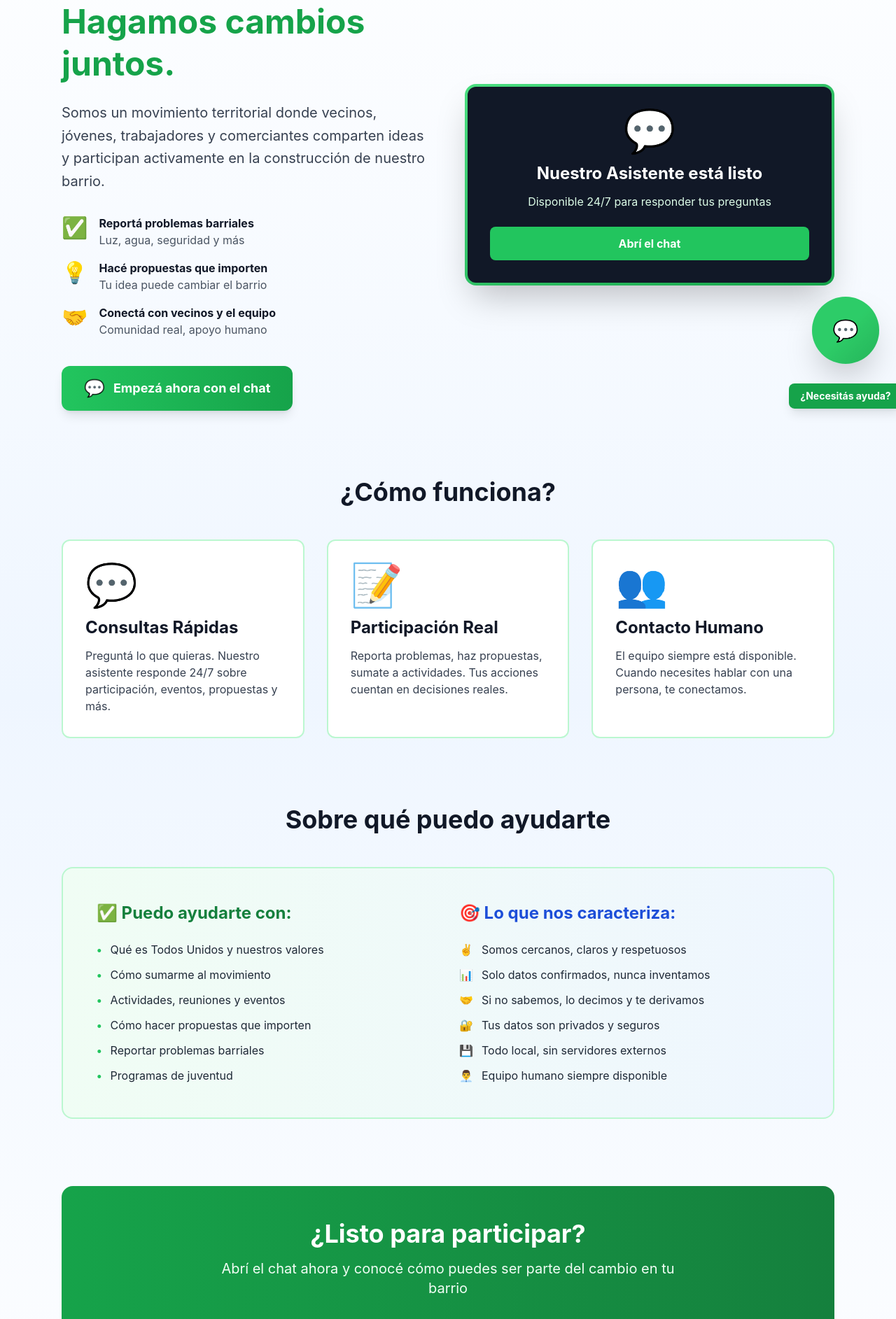
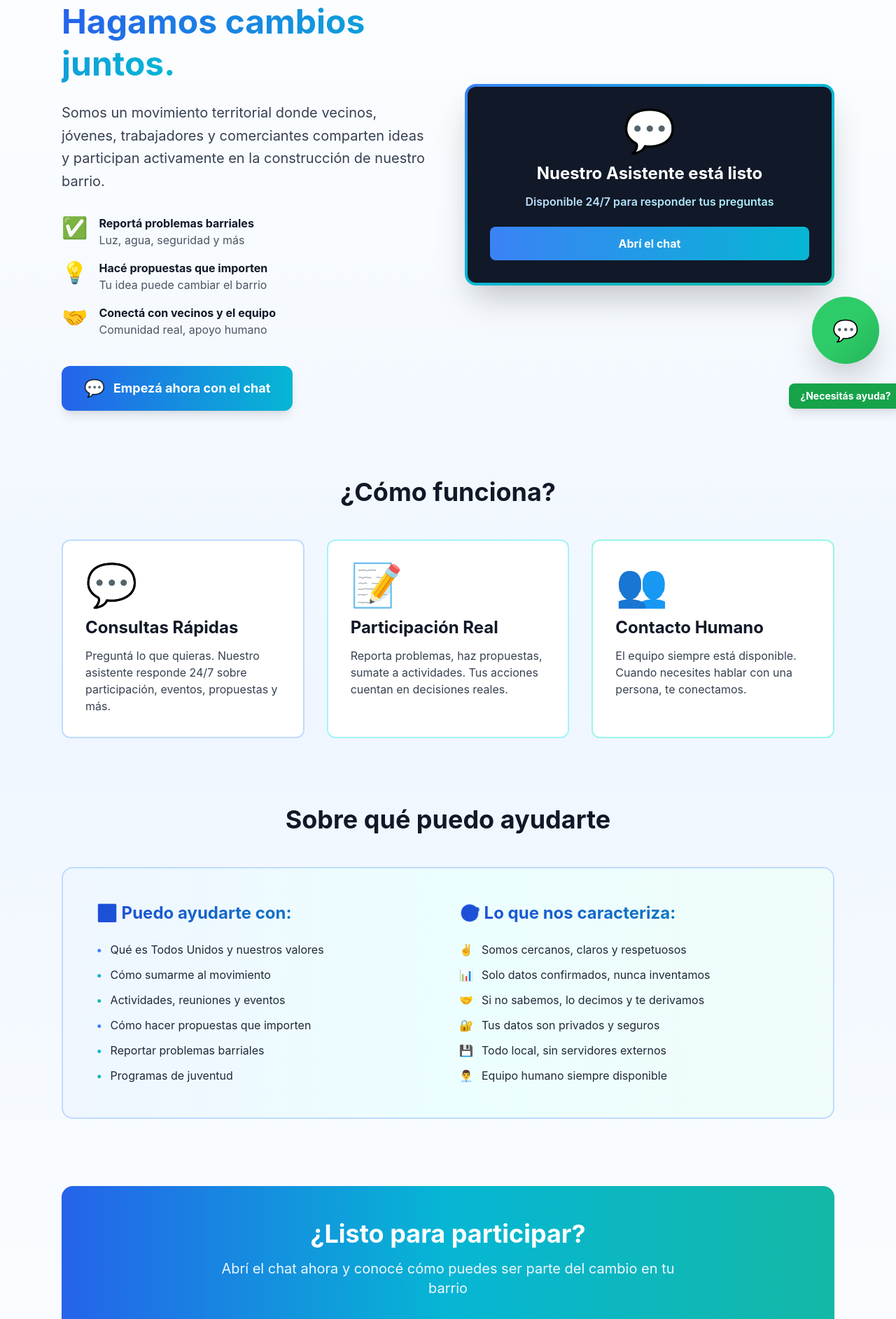
Before and after one commit to cdbrws-glitch/chatbottu, a React (Vite) app: page / in a window 1280 px wide. Shown: the part 256-2141 px from the top of the page at 70% size. Built offline with nearby package versions, Linux system fonts and the light colour scheme.

Commit message:
Actualizar paleta: azul primario con degradé celeste/verde en lugar de verde puro

```diff
--- a/src/App.jsx
+++ b/src/App.jsx
@@ -46,7 +46,9 @@ function Home() {
             <div>
               <h2 className="text-5xl font-bold text-gray-900 mb-6 leading-tight">
                 Tu voz importa.<br />
-                <span className="text-green-600">Hagamos cambios juntos.</span>
+                <span className="bg-gradient-to-r from-blue-600 to-cyan-500 bg-clip-text text-transparent">
+                  Hagamos cambios juntos.
+                </span>
               </h2>
               <p className="text-xl text-gray-700 mb-8 leading-relaxed">
                 Somos un movimiento territorial donde vecinos, jóvenes, trabajadores y comerciantes comparten ideas y participan activamente en la construcción de nuestro barrio.
@@ -79,7 +81,7 @@ function Home() {
 
               <button
                 onClick={openChat}
-                className="bg-gradient-to-r from-green-500 to-green-600 hover:from-green-600 hover:to-green-700
+                className="bg-gradient-to-r from-blue-600 to-cyan-500 hover:from-blue-700 hover:to-cyan-600
                            text-white px-8 py-4 rounded-xl font-bold text-lg
                            transform hover:scale-105 transition-all shadow-lg inline-flex items-center gap-3"
               >
@@ -90,14 +92,17 @@ function Home() {
 
             {/* Chat Preview / CTA Visual */}
             <div className="relative">
-              <div className="bg-gradient-to-br from-green-400 to-green-600 rounded-2xl p-1 shadow-2xl">
+              <div className="bg-gradient-to-br from-blue-500 via-cyan-500 to-teal-500 rounded-2xl p-1 shadow-2xl">
                 <div className="bg-gray-900 rounded-xl p-8 text-center">
                   <div className="text-6xl mb-4">💬</div>
                   <h3 className="text-2xl font-bold text-white mb-3">Nuestro Asistente está listo</h3>
-                  <p className="text-green-100 mb-6">Disponible 24/7 para responder tus preguntas</p>
+                  <p className="bg-gradient-to-r from-blue-200 to-cyan-200 bg-clip-text text-transparent mb-6 font-semibold">
+                    Disponible 24/7 para responder tus preguntas
+                  </p>
                   <button
                     onClick={openChat}
-                    className="bg-green-500 hover:bg-green-600 text-white font-bold py-3 px-8 rounded-lg
+                    className="bg-gradient-to-r from-blue-500 to-cyan-500 hover:from-blue-600 hover:to-cyan-600
+                               text-white font-bold py-3 px-8 rounded-lg
                                transition-all transform hover:scale-105 w-full"
                   >
                     Abrí el chat
@@ -115,21 +120,21 @@ function Home() {
           </h3>
           <div className="grid md:grid-cols-3 gap-8">
             {/* Feature 1 */}
-            <div className="bg-white rounded-xl p-8 border-2 border-green-200 hover:border-green-500 hover:shadow-xl transition-all">
+            <div className="bg-white rounded-xl p-8 border-2 border-blue-200 hover:border-blue-500 hover:shadow-xl transition-all">
               <div className="text-6xl mb-4">💬</div>
               <h4 className="text-2xl font-bold text-gray-900 mb-3">Consultas Rápidas</h4>
               <p className="text-gray-700">Preguntá lo que quieras. Nuestro asistente responde 24/7 sobre participación, eventos, propuestas y más.</p>
             </div>
 
             {/* Feature 2 */}
-            <div className="bg-white rounded-xl p-8 border-2 border-green-200 hover:border-green-500 hover:shadow-xl transition-all">
+            <div className="bg-white rounded-xl p-8 border-2 border-cyan-200 hover:border-cyan-500 hover:shadow-xl transition-all">
               <div className="text-6xl mb-4">📝</div>
               <h4 className="text-2xl font-bold text-gray-900 mb-3">Participación Real</h4>
               <p className="text-gray-700">Reporta problemas, haz propuestas, sumate a actividades. Tus acciones cuentan en decisiones reales.</p>
             </div>
 
             {/* Feature 3 */}
-            <div className="bg-white rounded-xl p-8 border-2 border-green-200 hover:border-green-500 hover:shadow-xl transition-all">
+            <div className="bg-white rounded-xl p-8 border-2 border-teal-200 hover:border-teal-500 hover:shadow-xl transition-all">
               <div className="text-6xl mb-4">👥</div>
               <h4 className="text-2xl font-bold text-gray-900 mb-3">Contacto Humano</h4>
               <p className="text-gray-700">El equipo siempre está disponible. Cuando necesites hablar con una persona, te conectamos.</p>
@@ -142,50 +147,54 @@ function Home() {
           <h3 className="text-4xl font-bold text-gray-900 mb-12 text-center">
             Sobre qué puedo ayudarte
           </h3>
-          <div className="bg-gradient-to-r from-green-50 to-blue-50 rounded-2xl p-8 md:p-12 border-2 border-green-200">
+          <div className="bg-gradient-to-r from-blue-50 via-cyan-50 to-teal-50 rounded-2xl p-8 md:p-12 border-2 border-blue-200">
             <div className="grid md:grid-cols-2 gap-8">
               <div>
-                <h4 className="text-2xl font-bold text-green-700 mb-6">✅ Puedo ayudarte con:</h4>
+                <h4 className="text-2xl font-bold bg-gradient-to-r from-blue-700 to-cyan-600 bg-clip-text text-transparent mb-6">
+                  ✅ Puedo ayudarte con:
+                </h4>
                 <ul className="space-y-3 text-gray-800">
                   <li className="flex items-center gap-3">
-                    <span className="text-green-500 font-bold">•</span>
+                    <span className="text-blue-500 font-bold">•</span>
                     Qué es Todos Unidos y nuestros valores
                   </li>
                   <li className="flex items-center gap-3">
-                    <span className="text-green-500 font-bold">•</span>
+                    <span className="text-cyan-500 font-bold">•</span>
                     Cómo sumarme al movimiento
                   </li>
                   <li className="flex items-center gap-3">
-                    <span className="text-green-500 font-bold">•</span>
+                    <span className="text-teal-500 font-bold">•</span>
                     Actividades, reuniones y eventos
                   </li>
                   <li className="flex items-center gap-3">
-                    <span className="text-green-500 font-bold">•</span>
+                    <span className="text-blue-500 font-bold">•</span>
                     Cómo hacer propuestas que importen
                   </li>
                   <li className="flex items-center gap-3">
-                    <span className="text-green-500 font-bold">•</span>
+                    <span className="text-cyan-500 font-bold">•</span>
                     Reportar problemas barriales
                   </li>
                   <li className="flex items-center gap-3">
-                    <span className="text-green-500 font-bold">•</span>
+                    <span className="text-teal-500 font-bold">•</span>
                     Programas de juventud
                   </li>
                 </ul>
               </div>
               <div>
-                <h4 className="text-2xl font-bold text-blue-700 mb-6">🎯 Lo que nos caracteriza:</h4>
+                <h4 className="text-2xl font-bold bg-gradient-to-r from-blue-700 to-cyan-600 bg-clip-text text-transparent mb-6">
+                  🎯 Lo que nos caracteriza:
+                </h4>
                 <ul className="space-y-3 text-gray-800">
                   <li className="flex items-center gap-3">
                     <span className="text-blue-500 font-bold">✌️</span>
                     Somos cercanos, claros y respetuosos
                   </li>
                   <li className="flex items-center gap-3">
-                    <span className="text-blue-500 font-bold">📊</span>
+                    <span className="text-cyan-500 font-bold">📊</span>
                     Solo datos confirmados, nunca inventamos
                   </li>
                   <li className="flex items-center gap-3">
-                    <span className="text-blue-500 font-bold">🤝</span>
+                    <span className="text-teal-500 font-bold">🤝</span>
                     Si no sabemos, lo decimos y te derivamos
                   </li>
                   <li className="flex items-center gap-3">
@@ -193,11 +202,11 @@ function Home() {
                     Tus datos son privados y seguros
                   </li>
                   <li className="flex items-center gap-3">
-                    <span className="text-blue-500 font-bold">💾</span>
+                    <span className="text-cyan-500 font-bold">💾</span>
                     Todo local, sin servidores externos
                   </li>
                   <li className="flex items-center gap-3">
-                    <span className="text-blue-500 font-bold">👨‍💼</span>
+                    <span className="text-teal-500 font-bold">👨‍💼</span>
                     Equipo humano siempre disponible
                   </li>
                 </ul>
@@ -207,14 +216,14 @@ function Home() {
         </section>
 
         {/* Call to Action */}
-        <section className="text-center mb-24 bg-gradient-to-r from-green-600 to-green-700 rounded-2xl p-12 text-white">
+        <section className="text-center mb-24 bg-gradient-to-r from-blue-600 via-cyan-500 to-teal-500 rounded-2xl p-12 text-white">
           <h3 className="text-4xl font-bold mb-4">¿Listo para participar?</h3>
-          <p className="text-xl mb-8 text-green-50 max-w-2xl mx-auto">
+          <p className="text-xl mb-8 text-blue-50 max-w-2xl mx-auto">
             Abrí el chat ahora y conocé cómo puedes ser parte del cambio en tu barrio
           </p>
           <button
             onClick={openChat}
-            className="bg-white text-green-700 hover:bg-green-50 px-10 py-4 rounded-xl font-bold text-lg
+            className="bg-white text-blue-700 hover:bg-blue-50 px-10 py-4 rounded-xl font-bold text-lg
                        transition-all transform hover:scale-105 inline-flex items-center gap-3 shadow-lg"
           >
             <span className="text-2xl">💬</span>
@@ -227,7 +236,7 @@ function Home() {
       <footer className="bg-gray-900 border-t border-gray-800 text-center py-8 text-gray-400">
         <p>
           Todos Unidos © 2026 | Asistente Virtual |
-          <a href="/chat-debug" className="text-green-400 hover:text-green-300 ml-2">
+          <a href="/chat-debug" className="text-cyan-400 hover:text-cyan-300 ml-2">
             Debug Panel
           </a>
         </p>
```
